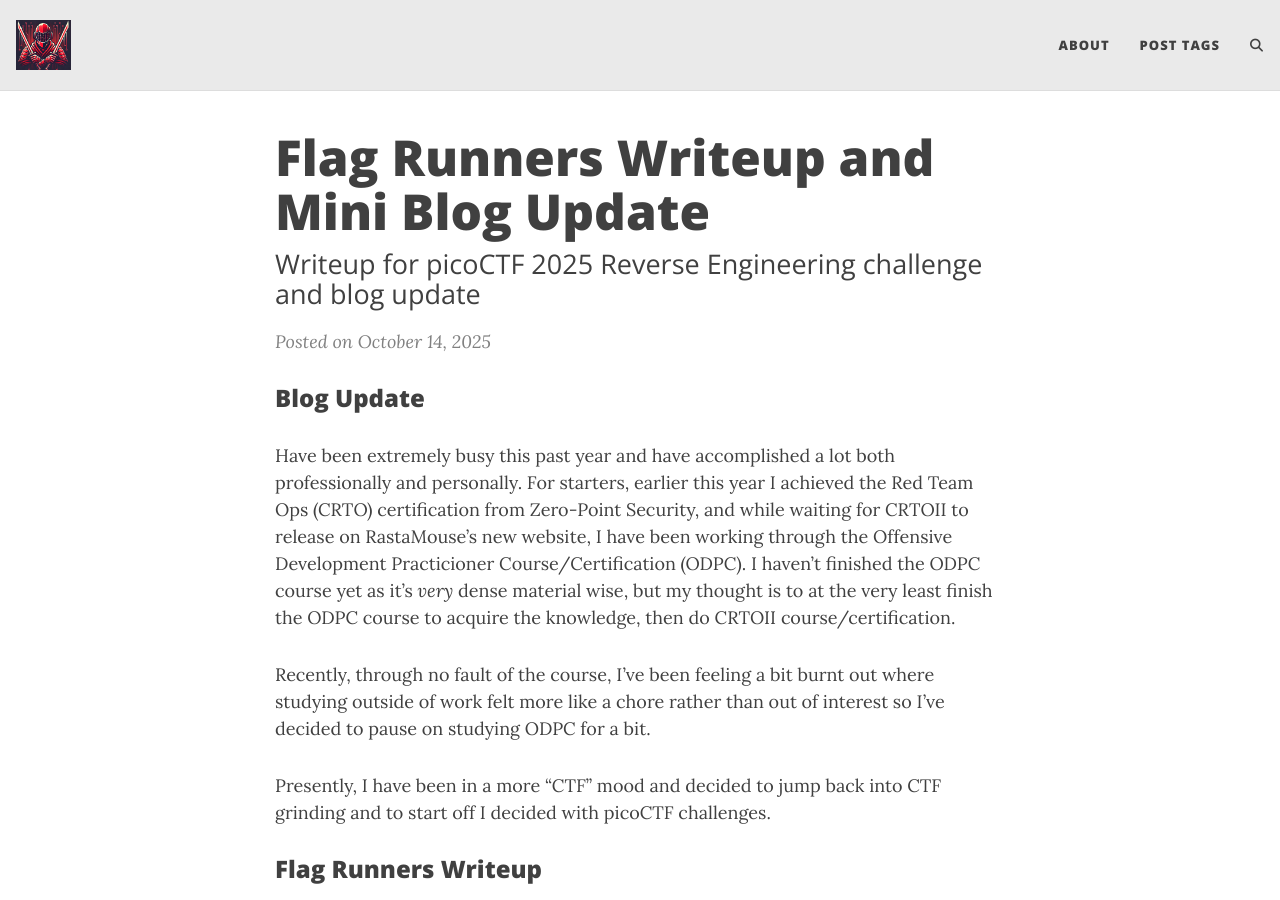
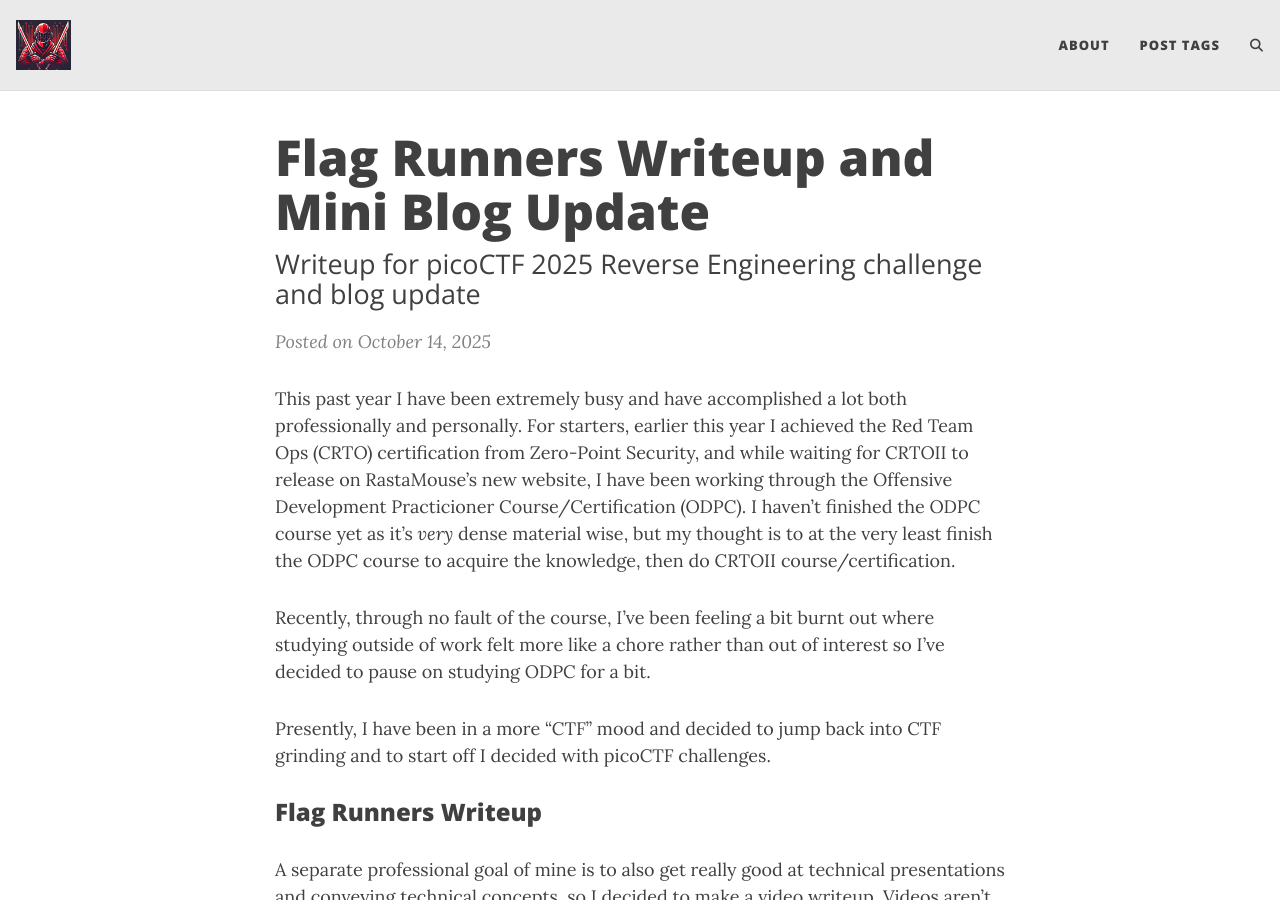
Before and after one commit to 0xEct0/0xEct0.github.io, a Jekyll site: the page built from _posts/2025-10-14-flag-hunters-writeup-blog-update.md, in a window 1280 px wide and 900 px high. Built offline with Jekyll 4.4.1, drawn with Linux system fonts in a browser that asks for light colours; comment, search, counter and statistics services are not loaded.

Commit message:
removed header

```diff
--- a/_posts/2025-10-14-flag-hunters-writeup-blog-update.md
+++ b/_posts/2025-10-14-flag-hunters-writeup-blog-update.md
@@ -5,8 +5,7 @@
 tags: [reverse engineering]
 ---
 
-### Blog Update
-Have been extremely busy this past year and have accomplished a lot both professionally and personally. For starters, earlier this year I achieved the Red Team Ops (CRTO) certification from Zero-Point Security, and while waiting for CRTOII to release on RastaMouse's new website, I have been working through the Offensive Development Practicioner Course/Certification (ODPC). I haven't finished the ODPC course yet as it's *very* dense material wise, but my thought is to at the very least finish the ODPC course to acquire the knowledge, then do CRTOII course/certification.
+This past year I have been extremely busy and have accomplished a lot both professionally and personally. For starters, earlier this year I achieved the Red Team Ops (CRTO) certification from Zero-Point Security, and while waiting for CRTOII to release on RastaMouse's new website, I have been working through the Offensive Development Practicioner Course/Certification (ODPC). I haven't finished the ODPC course yet as it's *very* dense material wise, but my thought is to at the very least finish the ODPC course to acquire the knowledge, then do CRTOII course/certification.
 
 Recently, through no fault of the course, I've been feeling a bit burnt out where studying outside of work felt more like a chore rather than out of interest so I've decided to pause on studying ODPC for a bit.
 
```
